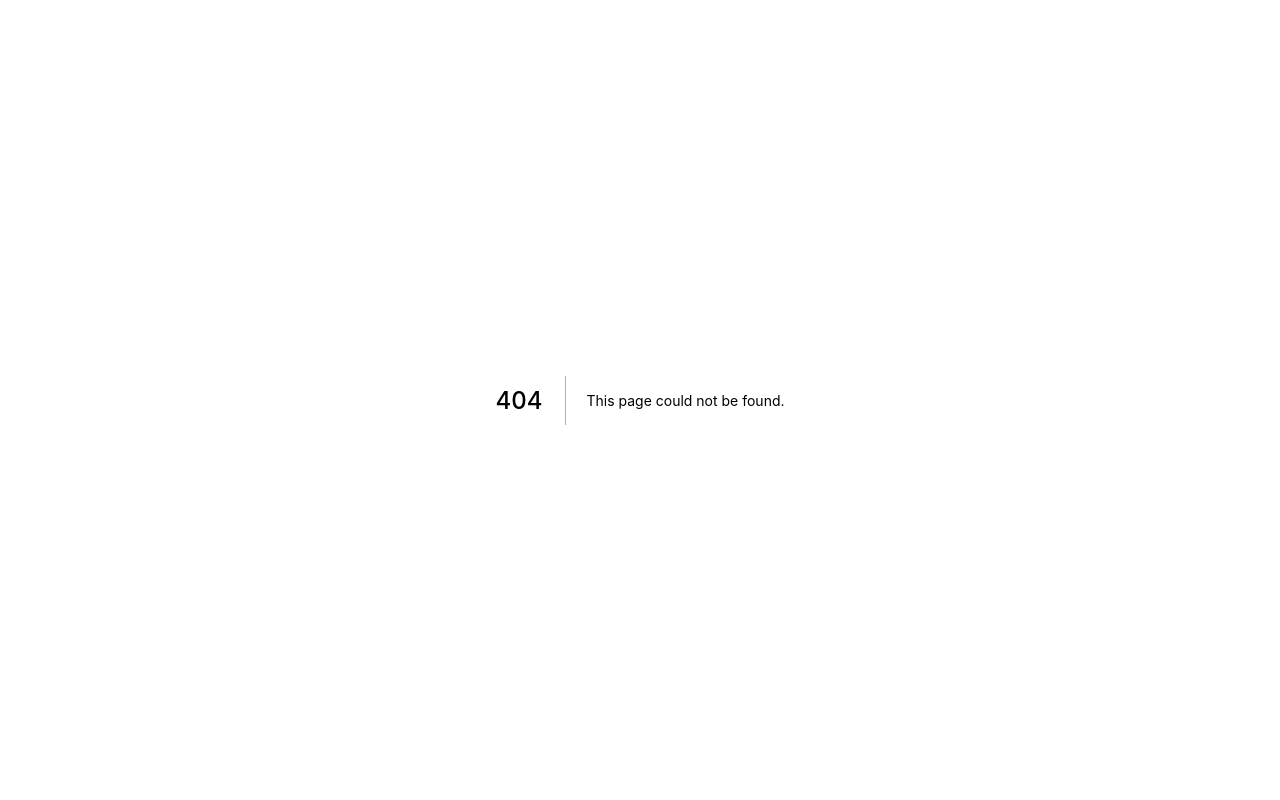
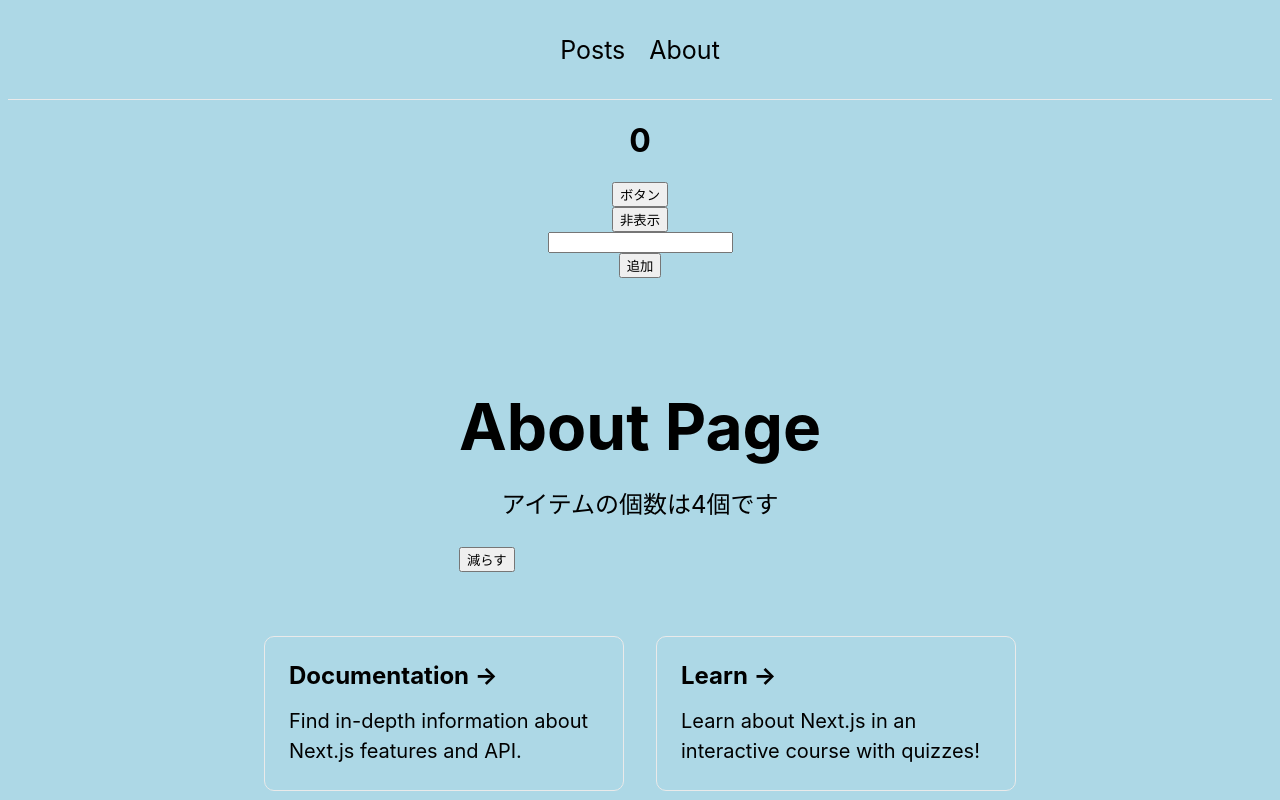
Before and after one commit to hiroka1642/study-react, a Next.js app: page / in a window 1280 px wide. Before the commit this address had no page. Shown: the top 800 px of the page. Built offline with nearby package versions, Linux system fonts and the light colour scheme.

Commit message:
🚚 AboutのパスをIndexに変更。リファクタリング

```diff
--- a/src/pages/about/index.jsx
+++ b/src/pages/index.jsx
@@ -5,17 +5,7 @@ import Main from "src/components/Main";
 import styles from "src/styles/Home.module.css";
 import { useBgColor } from "src/hooks/useBgColor";
 
-export default function About({
-  count,
-  isShow,
-  handleclick,
-  handleDisplay,
-  doubleCount,
-  text,
-  array,
-  handleAdd,
-  handleChange,
-}) {
+export default function About(props) {
   useBgColor();
 
   return (
@@ -24,15 +14,17 @@ export default function About({
       <Head>
         <title>About Page</title>
       </Head>
-      {isShow ? <h1>{doubleCount}</h1> : null}
-      <button href="/about" onClick={handleclick}>
+      {props.isShow ? <h1>{props.doubleCount}</h1> : null}
+      <button href="/about" onClick={props.handleclick}>
         ボタン
       </button>
-      <button onClick={handleDisplay}>{isShow ? "非表示" : "表示"}</button>
-      <input type="text" value={text} onChange={handleChange} />
-      <button onClick={handleAdd}>追加</button>
+      <button onClick={props.handleDisplay}>
+        {props.isShow ? "非表示" : "表示"}
+      </button>
+      <input type="text" value={props.text} onChange={props.handleChange} />
+      <button onClick={props.handleAdd}>追加</button>
       <ul>
-        {array.map((item) => {
+        {props.array.map((item) => {
           return <li key={item}>{item}</li>;
         })}
       </ul>
```
